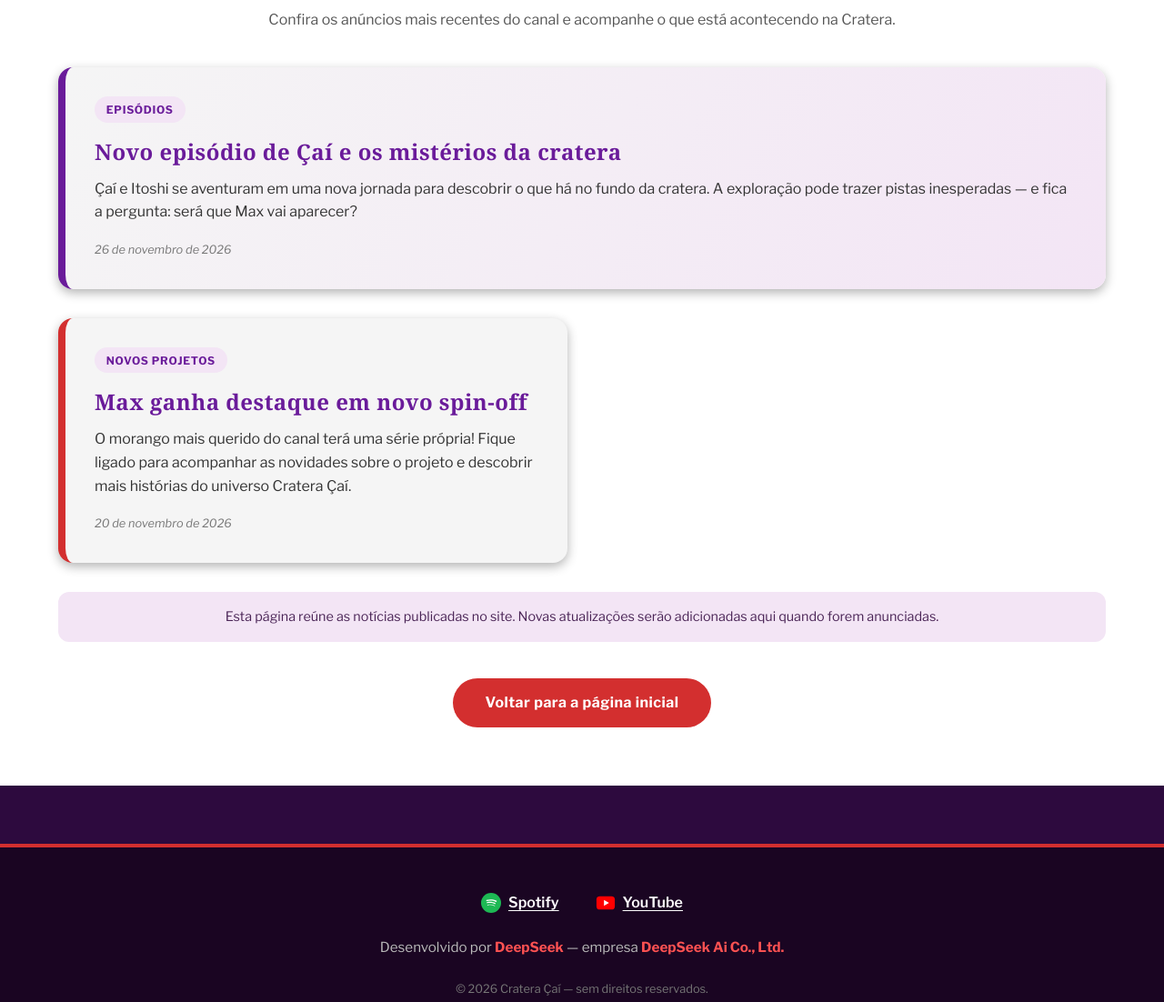
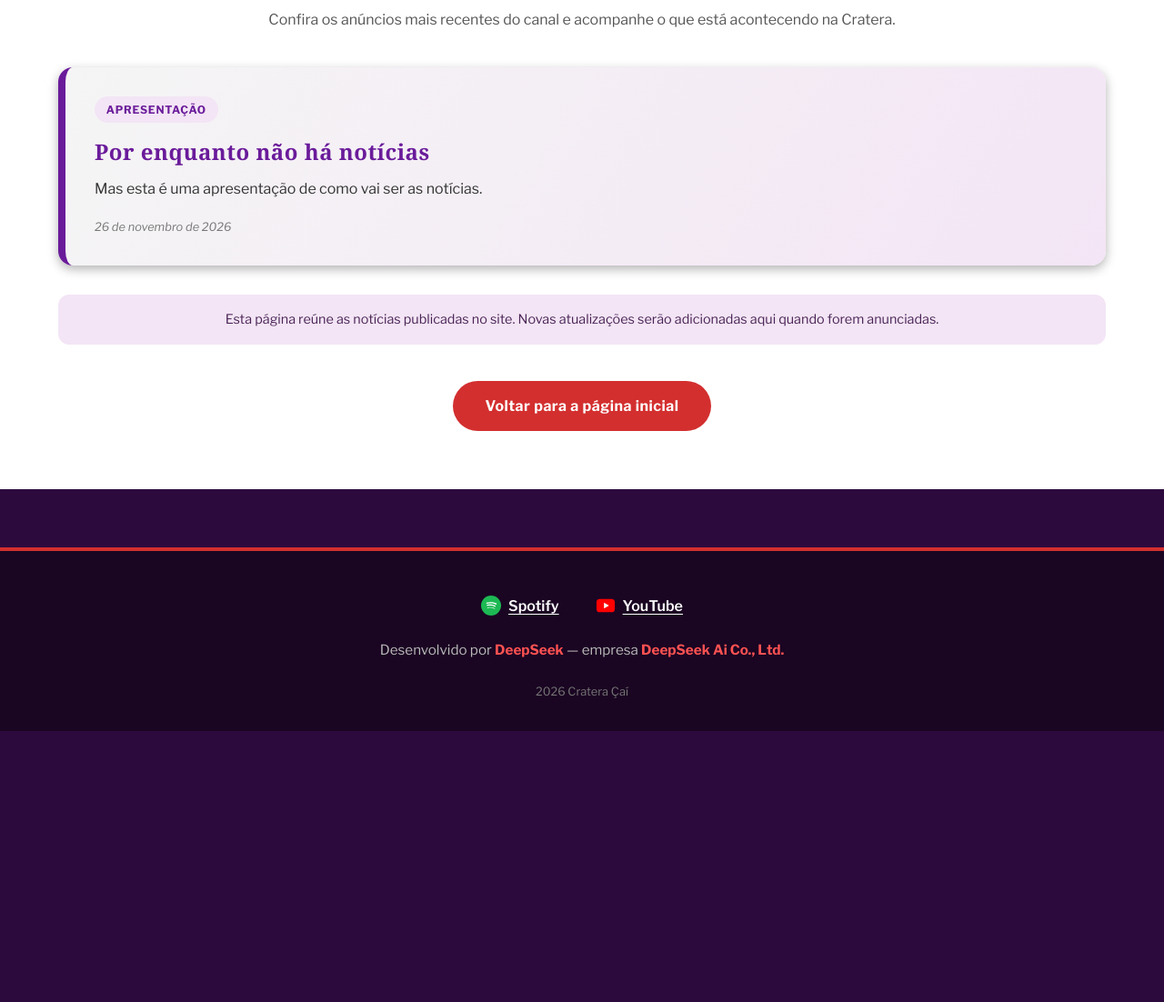
Before and after one commit to byteboops/crateracaiofc, a plain HTML site: page noticias.html in a window 1280 px wide. Shown: the part 465-1567 px from the top of the page at 91% size. After the commit the page ends 1269 px from the top, so only its background shows below. Drawn offline with nearby package versions, Linux system fonts and the light colour scheme; a web font is replaced by a local one.

Commit message:
Update news section and footer in noticias.html

```diff
--- a/noticias.html
+++ b/noticias.html
@@ -262,18 +262,13 @@
 
         <div class="noticias-container">
           <article class="noticia-card destaque">
-            <span class="categoria">Episódios</span>
-            <h3>Novo episódio de Çaí e os mistérios da cratera</h3>
-            <p>Çaí e Itoshi se aventuram em uma nova jornada para descobrir o que há no fundo da cratera. A exploração pode trazer pistas inesperadas — e fica a pergunta: será que Max vai aparecer?</p>
+            <span class="categoria">Apresentação</span>
+            <h3>Por enquanto não há notícias</h3>
+            <p>Mas esta é uma apresentação de como vai ser as notícias.</p>
             <time class="data" datetime="2026-11-26">26 de novembro de 2026</time>
           </article>
 
-          <article class="noticia-card">
-            <span class="categoria">Novos projetos</span>
-            <h3>Max ganha destaque em novo spin-off</h3>
-            <p>O morango mais querido do canal terá uma série própria! Fique ligado para acompanhar as novidades sobre o projeto e descobrir mais histórias do universo Cratera Çaí.</p>
-            <time class="data" datetime="2026-11-20">20 de novembro de 2026</time>
-          </article>
+
         </div>
 
         <p class="nota-editorial">Esta página reúne as notícias publicadas no site. Novas atualizações serão adicionadas aqui quando forem anunciadas.</p>
@@ -288,7 +283,7 @@
   <footer>
     <div class="container footer-content">
       <div class="links-sociais">
-        <a href="https://open.spotify.com/user/crateracai" target="_blank" rel="noopener noreferrer">
+        <a href="non-existent" target="_blank" rel="noopener noreferrer">
           <svg viewBox="0 0 24 24" role="img" aria-label="Spotify" xmlns="http://www.w3.org/2000/svg">
             <circle cx="12" cy="12" r="12" fill="#1DB954"/>
             <path fill="#fff" d="M17.6 10.8c-2.9-1.7-7.7-1.8-10.5-.9-.4.1-.8-.1-1-.5-.1-.4.1-.8.5-1 3.2-1 8.5-.9 11.8 1 .4.2.5.7.3 1-.2.4-.7.6-1.1.4zm-.3 2.4c-.2.3-.6.4-.9.2-2.4-1.5-6.1-1.9-8.9-1.1-.4.1-.7-.1-.8-.4-.1-.4.1-.7.4-.8 3.2-.9 7.3-.5 10.1 1.2.3.2.4.6.1.9zm-.8 2.4c-.2.2-.4.3-.6.2-2.1-1.3-4.8-1.6-7.9-.9-.2 0-.4 0-.5-.2-.1-.2 0-.4.2-.4 3.4-.7 6.4-.4 8.8 1 .2.1.2.3.2.5-.1.2-.1.3-.2.3z"/>
@@ -307,7 +302,7 @@
         Desenvolvido por <strong>DeepSeek</strong> — empresa <strong>DeepSeek Ai Co., Ltd.</strong>
       </div>
       <div style="color: #777; font-size: .8rem;">
-        © 2026 Cratera Çaí — sem direitos reservados.
+        2026 Cratera Çaí
       </div>
     </div>
   </footer>
```
